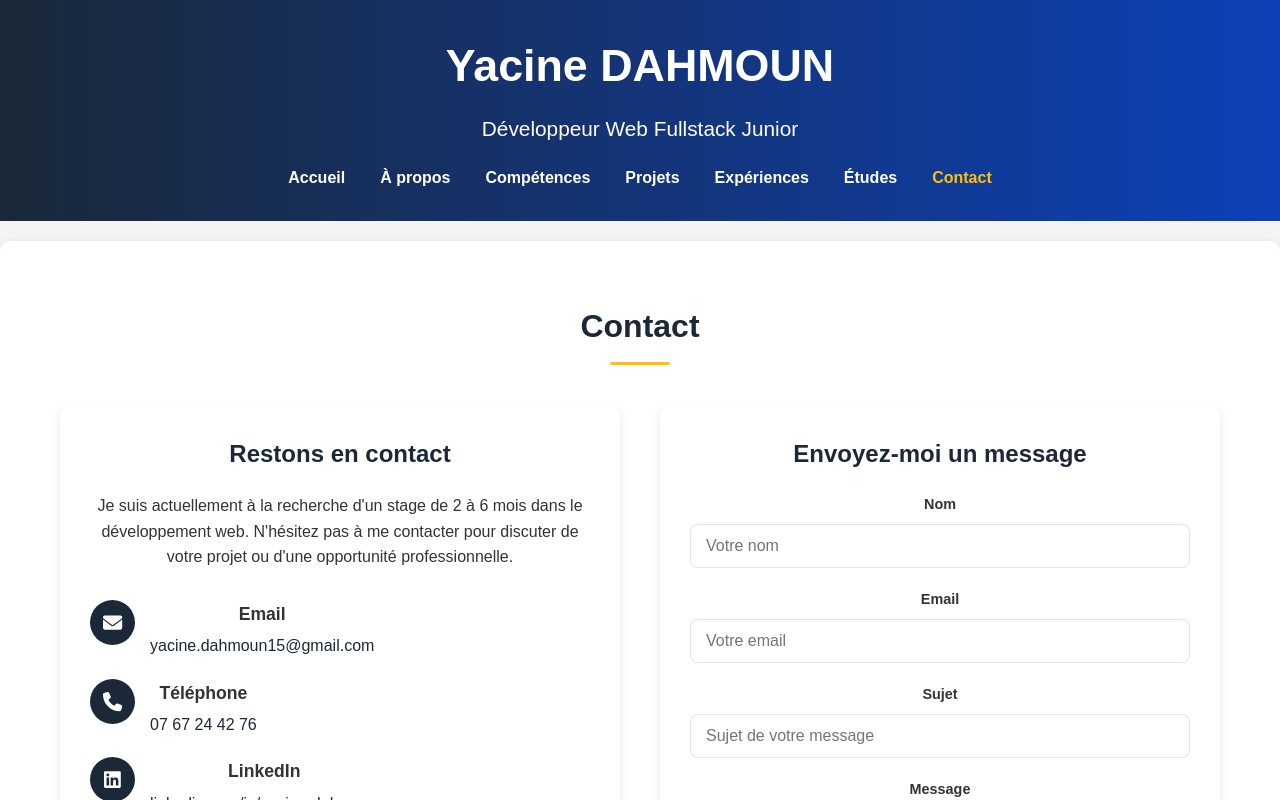
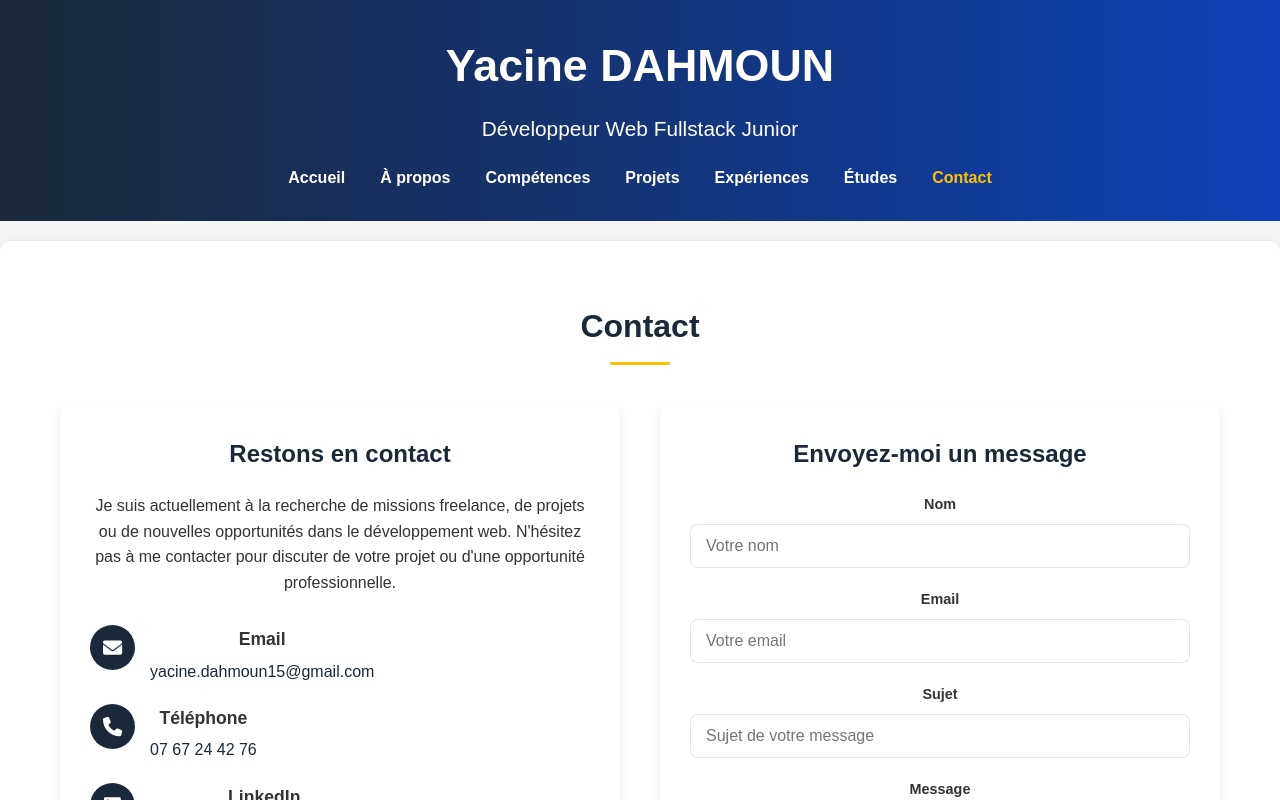
Before and after one commit to YACINE-DAHMOUN/Portfolio, a Vue app in the folder Porfoliot-yacine/: page /contact in a window 1280 px wide. Shown: the top 800 px of the page. Built offline with nearby package versions, Linux system fonts and the light colour scheme.

Commit message:
correction du message d'acceuil de la page contacte

```diff
--- a/Porfoliot-yacine/src/views/Contact.vue
+++ b/Porfoliot-yacine/src/views/Contact.vue
@@ -7,7 +7,7 @@
         <div class="contact-info" data-aos="fade-right" data-aos-delay="200">
           <h3>Restons en contact</h3>
           <p>
-            Je suis actuellement à la recherche d'un stage de 2 à 6 mois dans le développement web.
+            Je suis actuellement à la recherche de missions freelance, de projets ou de nouvelles opportunités dans le développement web.
             N'hésitez pas à me contacter pour discuter de votre projet ou d'une opportunité professionnelle.
           </p>
 
```
